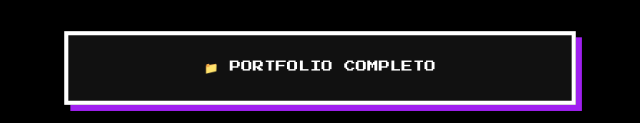
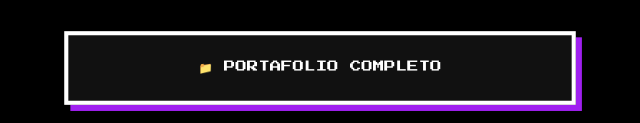
Before and after one commit to ibisinellaedit/ibisinella-portfolio, a plain HTML site: page index.html in a window 1280 px wide. Shown: the part 829-952 px from the top of the page, 320-960 px from the left. Drawn offline with Linux system fonts and the light colour scheme.

Commit message:
correcciones de palabras

```diff
--- a/index.html
+++ b/index.html
@@ -3,7 +3,7 @@
 <head>
     <meta charset="UTF-8">
     <meta name="viewport" content="width=device-width, initial-scale=1.0">
-    <title>ibisinella.edit | Portfolio</title>
+    <title>ibisinella.edit | Portafolio</title>
     <link href="https://fonts.googleapis.com/css2?family=Press+Start+2P&display=swap" rel="stylesheet">
 
     <style>
@@ -273,7 +273,7 @@
 
         <div class="portafolio-section" style="display: flex; flex-direction: column; gap: 15px;">
             <a href="https://drive.google.com/drive/folders/18iZY_nImfS2vHquvbk1VzDOsQjI04bCB?usp=drive_link" target="_blank" class="btn-drive">
-                📁 PORTFOLIO COMPLETO
+                📁 PORTAFOLIO COMPLETO
             </a>
             <a href="https://wa.me/543405417242?text=Hola%20Ignacio,%20vi%20tu%20portafolio" target="_blank" class="btn-secundario">
                 📱 CONTACTO DIRECTO
```
